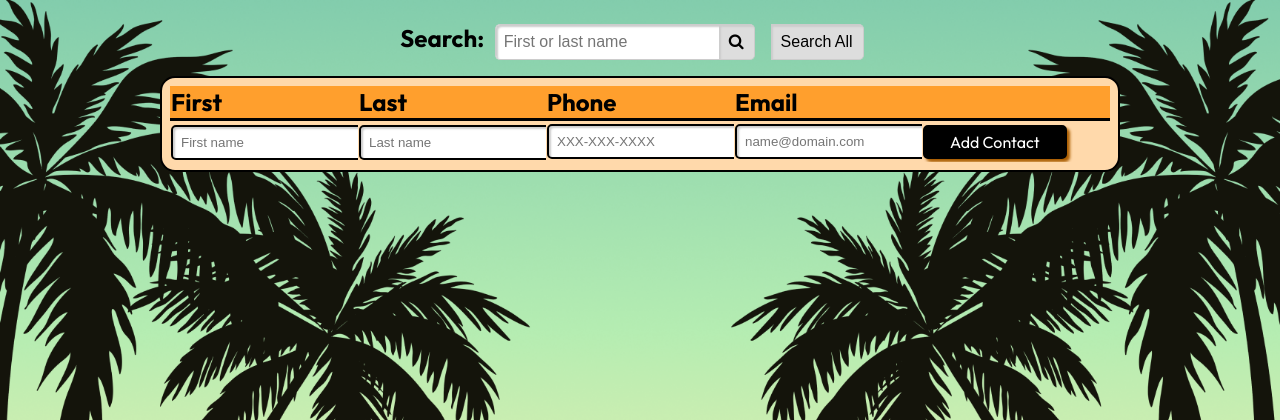
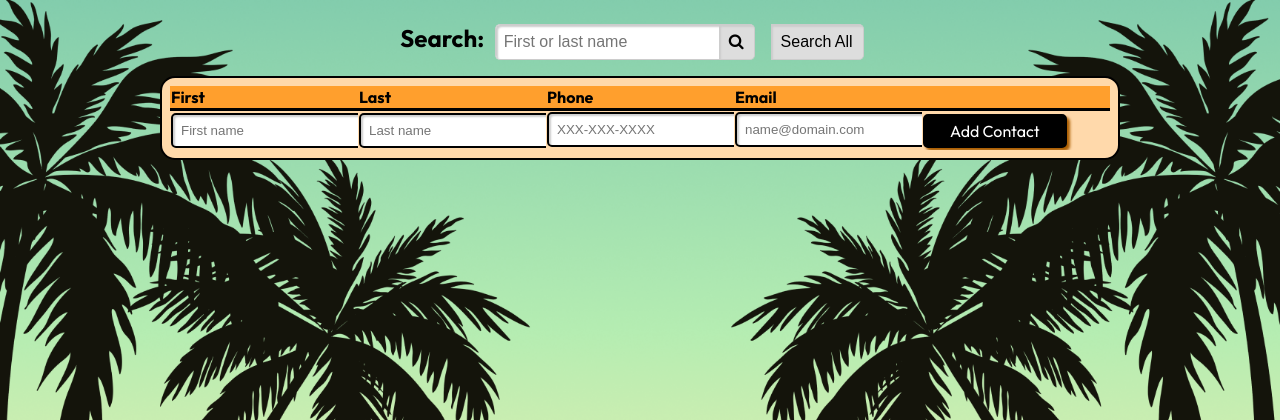
Before and after one commit to The-Cliff-Face/ManagerOfContacts, a PHP site: page /contacts.html in a window 1280 px wide. Shown: the top 420 px of the page. Run offline with PHP 8.4, Linux system fonts and the light colour scheme.

Commit message:
experimenting with font size

```diff
--- a/styles.css
+++ b/styles.css
@@ -336,7 +336,7 @@ table {
     border-radius: 15px;
     text-align: left;
     align-self: center;
-    font-size: 1.5rem;
+    font-size: 1.0rem;
     table-layout: fixed;
 }
 
```
